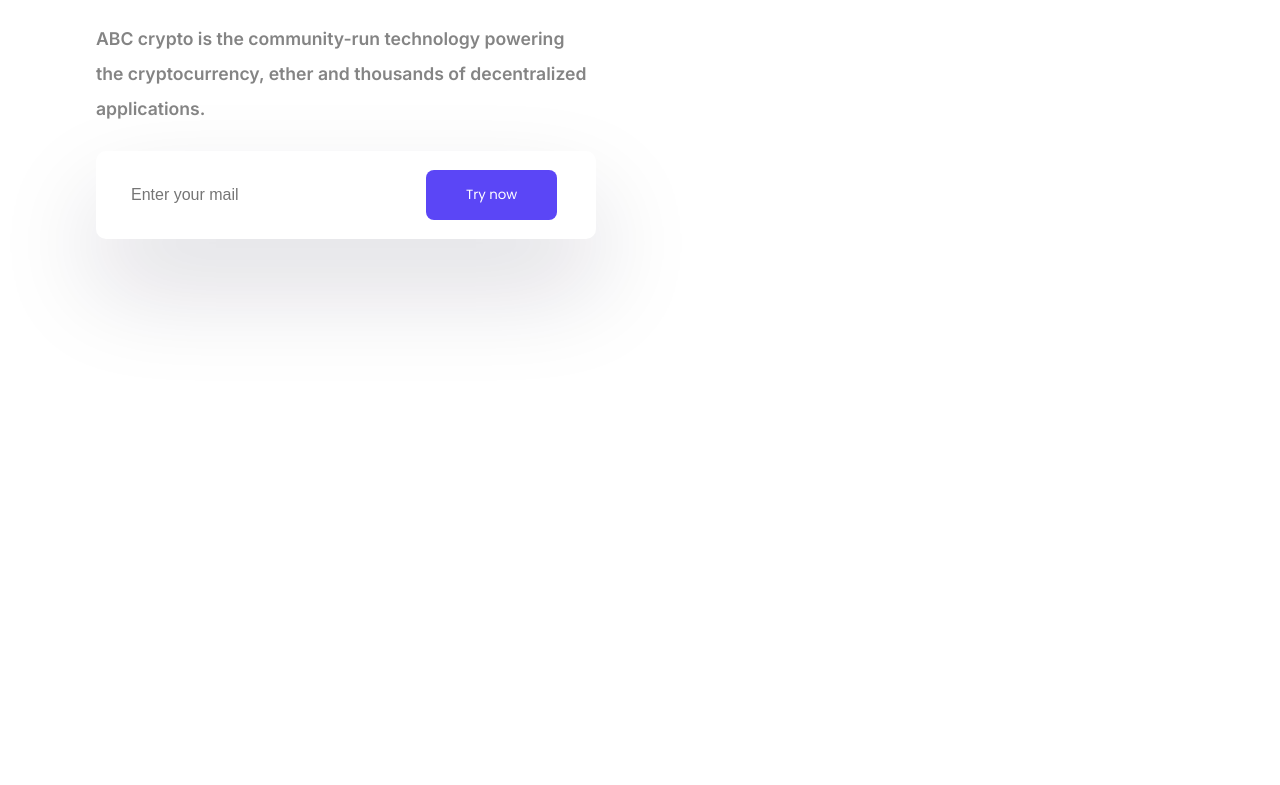
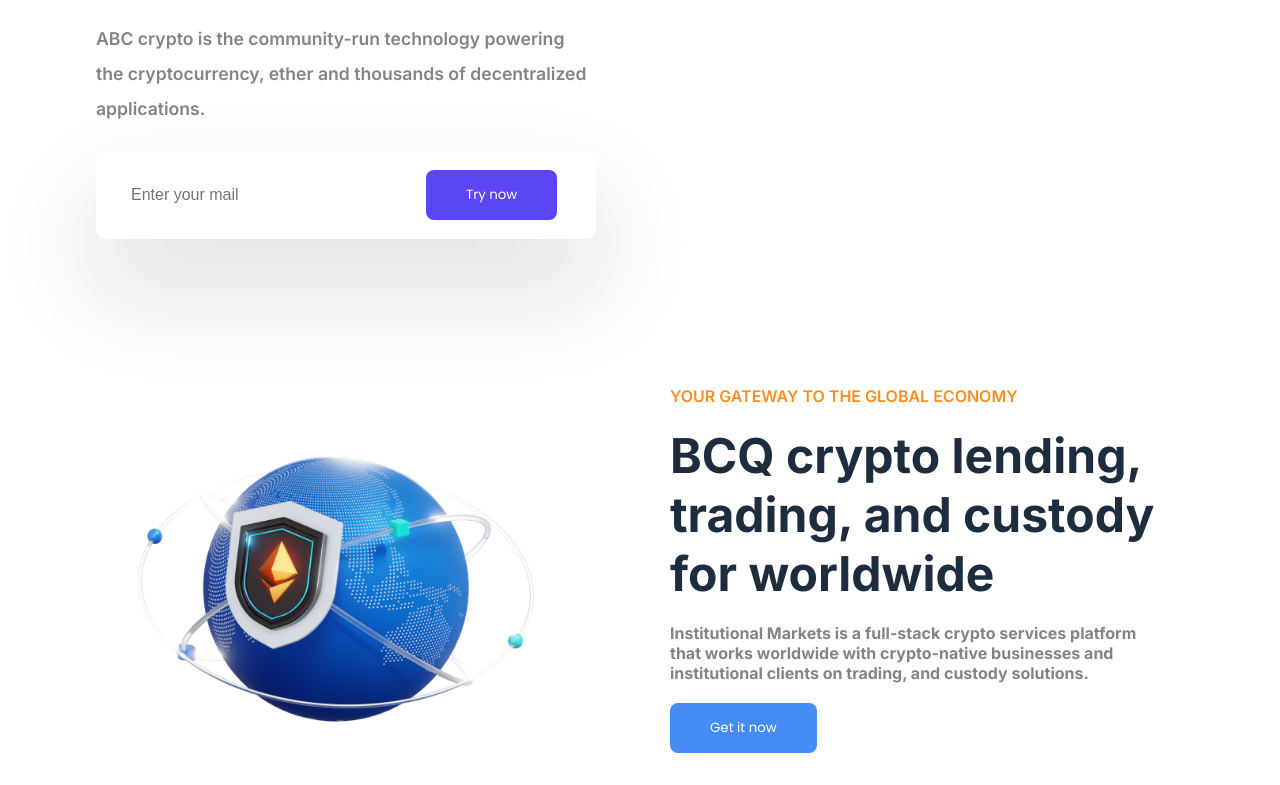
Before and after one commit to mdemon899/ABC-Crypto-Wallet, a plain HTML site: page index.html in a window 1280 px wide. Shown: the part 394-1179 px from the top of the page. Before the commit the page ends 800 px from the top, so only its background shows below. Drawn offline with Linux system fonts and the light colour scheme.

Commit message:
Globe Section Done

```diff
--- a/CSS/style.css
+++ b/CSS/style.css
@@ -141,13 +141,68 @@ button {
 
 #hero_section form button {
     padding: 15px 40px;
-    background: #5B46F6;
+    background-color: #5B46F6;
     color: #fff;
     border: none;
     border-radius: 8px;
+    transition: background-color 0.4s ease;
+}
+
+#hero_section form button:hover {
+    background-color: #4635C4;
 }
 
 /* Hero Section End */
+
+/* Globe Section Start */
+
+#globe_section {
+    display: flex;
+    align-items: center;
+    justify-content: space-evenly;
+    font-family: Inter, sans-serif;
+}
+
+#globe_section img {
+    max-width: 450px;
+}
+
+#globe_section p {
+    color: #FD8D1E;
+    font-size: 1rem;
+    margin-top: 20px;
+    font-weight: 600;
+}
+
+#globe_section h2 {
+    color: #1D2D3F;
+    font-size: 3rem;
+    max-width: 500px;
+    margin-top: 20px;
+}
+
+#globe_section h3 {
+    color: #848484;
+    font-size: 1rem;
+    max-width: 500px;
+    margin-top: 20px;
+}
+
+#globe_section button {
+    padding: 15px 40px;
+    background-color: #468CF6;
+    color: #fff;
+    border: none;
+    border-radius: 8px;
+    margin-top: 20px;
+    transition: background-color 0.4s ease;
+}
+
+#globe_section button:hover {
+    background-color: #6AA9FF;
+}
+
+/* Globe Section End */
 
 
 
@@ -256,6 +311,28 @@ button {
 
     /* Hero Section End */
 
+    /* Globe Section Start */
+
+    #globe_section {
+        flex-direction: column-reverse;
+    }
+
+    #globe_section p {
+        font-size: 0.9rem;
+    }
+
+    #globe_section h2 {
+        font-size: 2.5rem;
+        max-width: 420px;
+    }
+
+    #globe_section h3 {
+        font-size: 1rem;
+        max-width: 400px;
+    }
+
+    /* Globe Section End */
+
 }
 
 /* Media Quires End*/
--- a/index.html
+++ b/index.html
@@ -45,6 +45,19 @@
     </section>
     <!-- Hero Section End -->
 
+    <!-- Globe Section Start -->
+    <section id="globe_section">
+        <img src="/IMG/globe.png" alt="globeImg">
+        <div class="text_container">
+            <p>YOUR GATEWAY TO THE GLOBAL ECONOMY</p>
+            <h2>BCQ crypto lending, trading, and custody for worldwide</h2>
+            <h3>Institutional Markets is a full-stack crypto services platform that works worldwide with crypto-native
+                businesses and institutional clients on trading, and custody solutions.</h3>
+            <button>Get it now</button>
+        </div>
+    </section>
+    <!-- Globe Section End -->
+
     <script src="/JS/app.js"></script>
 </body>
 
```
Also changed, not shown: IMG/globe.png (added).
